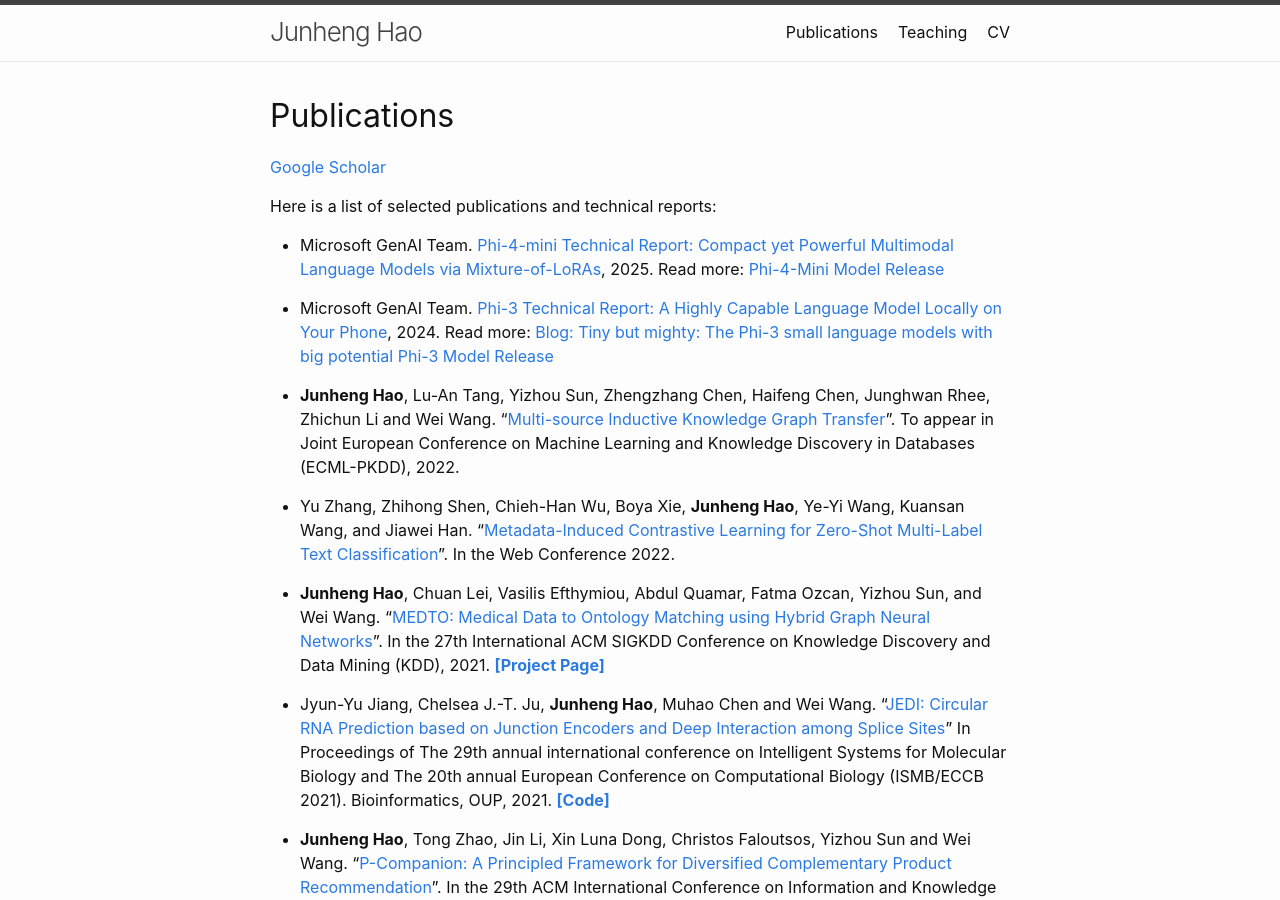
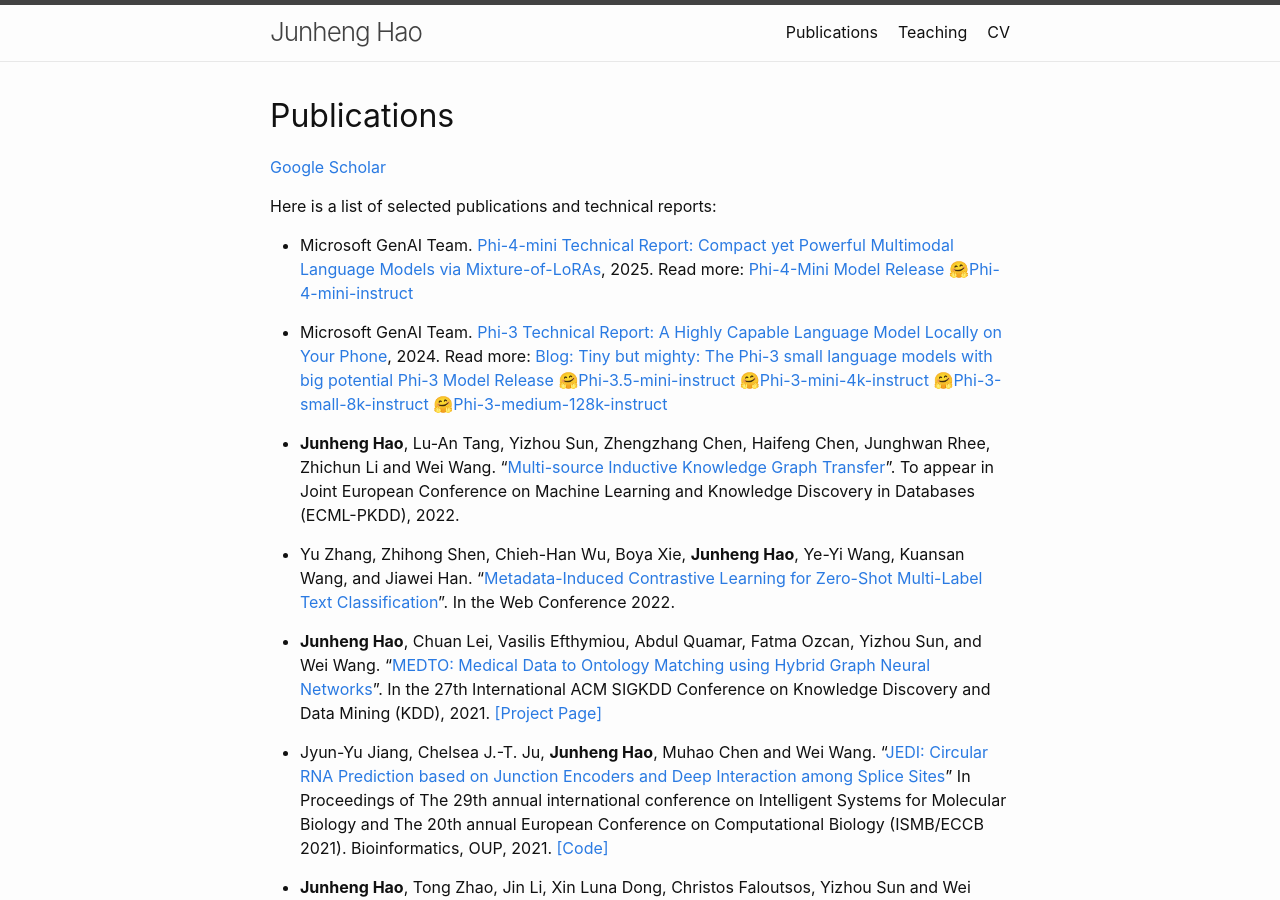
Before and after one commit to junhenghao/junhenghao.github.io, a Jekyll site: the page built from publication.md, in a window 1280 px wide and 900 px high. Built offline with Jekyll 4.4.1, drawn with Linux system fonts in a browser that asks for light colours.

Commit message:
add publication links and figures

```diff
--- a/publication.md
+++ b/publication.md
@@ -9,24 +9,24 @@
 
 Here is a list of selected publications and technical reports:
 
-* Microsoft GenAI Team. [Phi-4-mini Technical Report: Compact yet Powerful Multimodal Language Models via Mixture-of-LoRAs](https://arxiv.org/abs/2503.01743), 2025. Read more: [Phi-4-Mini Model Release](https://azure.microsoft.com/en-us/blog/empowering-innovation-the-next-generation-of-the-phi-family/)
+* Microsoft GenAI Team. [Phi-4-mini Technical Report: Compact yet Powerful Multimodal Language Models via Mixture-of-LoRAs](https://arxiv.org/abs/2503.01743), 2025. Read more: [Phi-4-Mini Model Release](https://azure.microsoft.com/en-us/blog/empowering-innovation-the-next-generation-of-the-phi-family/) <span>&#x1F917;</span>[Phi-4-mini-instruct](https://huggingface.co/microsoft/Phi-4-mini-instruct)
 
-* Microsoft GenAI Team. [Phi-3 Technical Report: A Highly Capable Language Model Locally on Your Phone](https://export.arxiv.org/abs/2404.14219), 2024. Read more: [Blog: Tiny but mighty: The Phi-3 small language models with big potential](https://news.microsoft.com/source/features/ai/the-phi-3-small-language-models-with-big-potential/?ocid=FY24_soc_omc_br_li_Phi3) [Phi-3 Model Release](https://azure.microsoft.com/en-us/blog/introducing-phi-3-redefining-whats-possible-with-slms/)
+* Microsoft GenAI Team. [Phi-3 Technical Report: A Highly Capable Language Model Locally on Your Phone](https://export.arxiv.org/abs/2404.14219), 2024. Read more: [Blog: Tiny but mighty: The Phi-3 small language models with big potential](https://news.microsoft.com/source/features/ai/the-phi-3-small-language-models-with-big-potential/?ocid=FY24_soc_omc_br_li_Phi3) [Phi-3 Model Release](https://azure.microsoft.com/en-us/blog/introducing-phi-3-redefining-whats-possible-with-slms/) <span>&#x1F917;</span>[Phi-3.5-mini-instruct](https://huggingface.co/microsoft/Phi-3.5-mini-instruct) <span>&#x1F917;</span>[Phi-3-mini-4k-instruct](https://huggingface.co/microsoft/Phi-3-mini-4k-instruct) <span>&#x1F917;</span>[Phi-3-small-8k-instruct](https://huggingface.co/microsoft/Phi-3.5-mini-instruct) <span>&#x1F917;</span>[Phi-3-medium-128k-instruct](https://huggingface.co/microsoft/Phi-3-medium-128k-instruct)
 
 
 * **Junheng Hao**, Lu-An Tang, Yizhou Sun, Zhengzhang Chen, Haifeng Chen, Junghwan Rhee, Zhichun Li and Wei Wang. "[Multi-source Inductive Knowledge Graph Transfer](https://2022.ecmlpkdd.org/)". To appear in Joint European Conference on Machine Learning and Knowledge Discovery in Databases (ECML-PKDD), 2022.
 
 * Yu Zhang, Zhihong Shen, Chieh-Han Wu, Boya Xie, **Junheng Hao**, Ye-Yi Wang, Kuansan Wang, and Jiawei Han. "[Metadata-Induced Contrastive Learning for Zero-Shot Multi-Label Text Classification](https://arxiv.org/abs/2202.05932)". In the Web Conference 2022.
 
-* **Junheng Hao**, Chuan Lei, Vasilis Efthymiou, Abdul Quamar, Fatma Ozcan, Yizhou Sun, and Wei Wang. "[MEDTO: Medical Data to Ontology Matching using Hybrid Graph Neural Networks](https://dl.acm.org/doi/10.1145/3447548.3467138)". In the 27th International ACM SIGKDD Conference on Knowledge Discovery and Data Mining (KDD), 2021. [**\[Project Page\]**](/project/medto.md)
+* **Junheng Hao**, Chuan Lei, Vasilis Efthymiou, Abdul Quamar, Fatma Ozcan, Yizhou Sun, and Wei Wang. "[MEDTO: Medical Data to Ontology Matching using Hybrid Graph Neural Networks](https://dl.acm.org/doi/10.1145/3447548.3467138)". In the 27th International ACM SIGKDD Conference on Knowledge Discovery and Data Mining (KDD), 2021. [\[Project Page\]](/project/medto.md)
 
-* Jyun-Yu Jiang, Chelsea J.-T. Ju, **Junheng Hao**, Muhao Chen and Wei Wang. "[JEDI: Circular RNA Prediction based on Junction Encoders and Deep Interaction among Splice Sites](https://academic.oup.com/bioinformatics/article/37/Supplement_1/i289/6319680)" In Proceedings of The 29th annual international conference on Intelligent Systems for Molecular Biology and The 20th annual European Conference on Computational Biology (ISMB/ECCB 2021). Bioinformatics, OUP, 2021. [**\[Code\]**](https://github.com/hallogameboy/JEDI)
+* Jyun-Yu Jiang, Chelsea J.-T. Ju, **Junheng Hao**, Muhao Chen and Wei Wang. "[JEDI: Circular RNA Prediction based on Junction Encoders and Deep Interaction among Splice Sites](https://academic.oup.com/bioinformatics/article/37/Supplement_1/i289/6319680)" In Proceedings of The 29th annual international conference on Intelligent Systems for Molecular Biology and The 20th annual European Conference on Computational Biology (ISMB/ECCB 2021). Bioinformatics, OUP, 2021. [\[Code\]](https://github.com/hallogameboy/JEDI)
 
-* **Junheng Hao**, Tong Zhao, Jin Li, Xin Luna Dong, Christos Faloutsos, Yizhou Sun and Wei Wang. "[P-Companion: A Principled Framework for Diversified Complementary Product Recommendation](https://dl.acm.org/doi/10.1145/3340531.3412732)". In the 29th ACM International Conference on Information and Knowledge Management (CIKM 2020), Applied Research Track. [**\[Project Page\]**](/project/pcompanion.md) [**\[Amazon Science Blog\]**](https://www.amazon.science/blog/improving-complementary-product-recommendations)
+* **Junheng Hao**, Tong Zhao, Jin Li, Xin Luna Dong, Christos Faloutsos, Yizhou Sun and Wei Wang. "[P-Companion: A Principled Framework for Diversified Complementary Product Recommendation](https://dl.acm.org/doi/10.1145/3340531.3412732)". In the 29th ACM International Conference on Information and Knowledge Management (CIKM 2020), Applied Research Track. [\[Project Page\]](/project/pcompanion.md) [\[Amazon Science Blog\]](https://www.amazon.science/blog/improving-complementary-product-recommendations)
 
-* **Junheng Hao**, Chelsea J.-T. Ju, Muhao Chen, Yizhou Sun, Carlo Zaniolo and Wei Wang. "[Bio-JOIE: Joint Representation Learning of Biological Knowledge Bases](https://dl.acm.org/doi/10.1145/3388440.3412477)". In the 11th ACM Conference on Bioinformatics, Computational Biology, and Health Informatics (ACM BCB 2020, <span style="color:red"> Best Student Paper Award</span>). [**\[Project Page\]**](/project/goterm.md) [**\[UCLA News\]**](https://www.cs.ucla.edu/paper-from-ucla-scalable-analytics-institute-wins-best-student-paper-award-at-acm-bcb-2020/) [**\[Certificate\]**](/assets/files/others/Best-Student-Paper-ACMBCB-2020.pdf)
+* **Junheng Hao**, Chelsea J.-T. Ju, Muhao Chen, Yizhou Sun, Carlo Zaniolo and Wei Wang. "[Bio-JOIE: Joint Representation Learning of Biological Knowledge Bases](https://dl.acm.org/doi/10.1145/3388440.3412477)". In the 11th ACM Conference on Bioinformatics, Computational Biology, and Health Informatics (ACM BCB 2020, <span style="color:red"> Best Student Paper Award</span>). [\[Project Page\]](/project/goterm.md) [\[UCLA News\]](https://www.cs.ucla.edu/paper-from-ucla-scalable-analytics-institute-wins-best-student-paper-award-at-acm-bcb-2020/) [\[Certificate\]](/assets/files/others/Best-Student-Paper-ACMBCB-2020.pdf)
 
-* **Junheng Hao**, Muhao Chen, Wenchao Yu, Yizhou Sun, Wei Wang. "[Universal Representation Learning of Knowledge Bases by Jointly Embedding Instances and Ontological Concepts](https://dl.acm.org/citation.cfm?id=3330838)". In the 25th International ACM SIGKDD Conference on Knowledge Discovery and Data Mining (KDD), 2019. [**\[Project Page\]**](/project/joie-kdd.md)
+* **Junheng Hao**, Muhao Chen, Wenchao Yu, Yizhou Sun, Wei Wang. "[Universal Representation Learning of Knowledge Bases by Jointly Embedding Instances and Ontological Concepts](https://dl.acm.org/citation.cfm?id=3330838)". In the 25th International ACM SIGKDD Conference on Knowledge Discovery and Data Mining (KDD), 2019. [\[Project Page\]](/project/joie-kdd.md)
 
 * Chenshuo Sun, Xin Pei, **Junheng Hao**, Yewen Wang, Zuo Zhang, SC Wong. "[Role of road network features in the evaluation of incident impacts on urban traffic mobility](https://www.sciencedirect.com/science/article/pii/S0191261518302716)". In Transportation Research Part B: Methodological (TRB), 2018.
 
```
Also changed, not shown: project/goterm.md (+1 -1 lines), project/joie-kdd.md (+1 -1 lines), project/medto.md (+2 -2 lines), project/pcompanion.md (+1 -1 lines).
